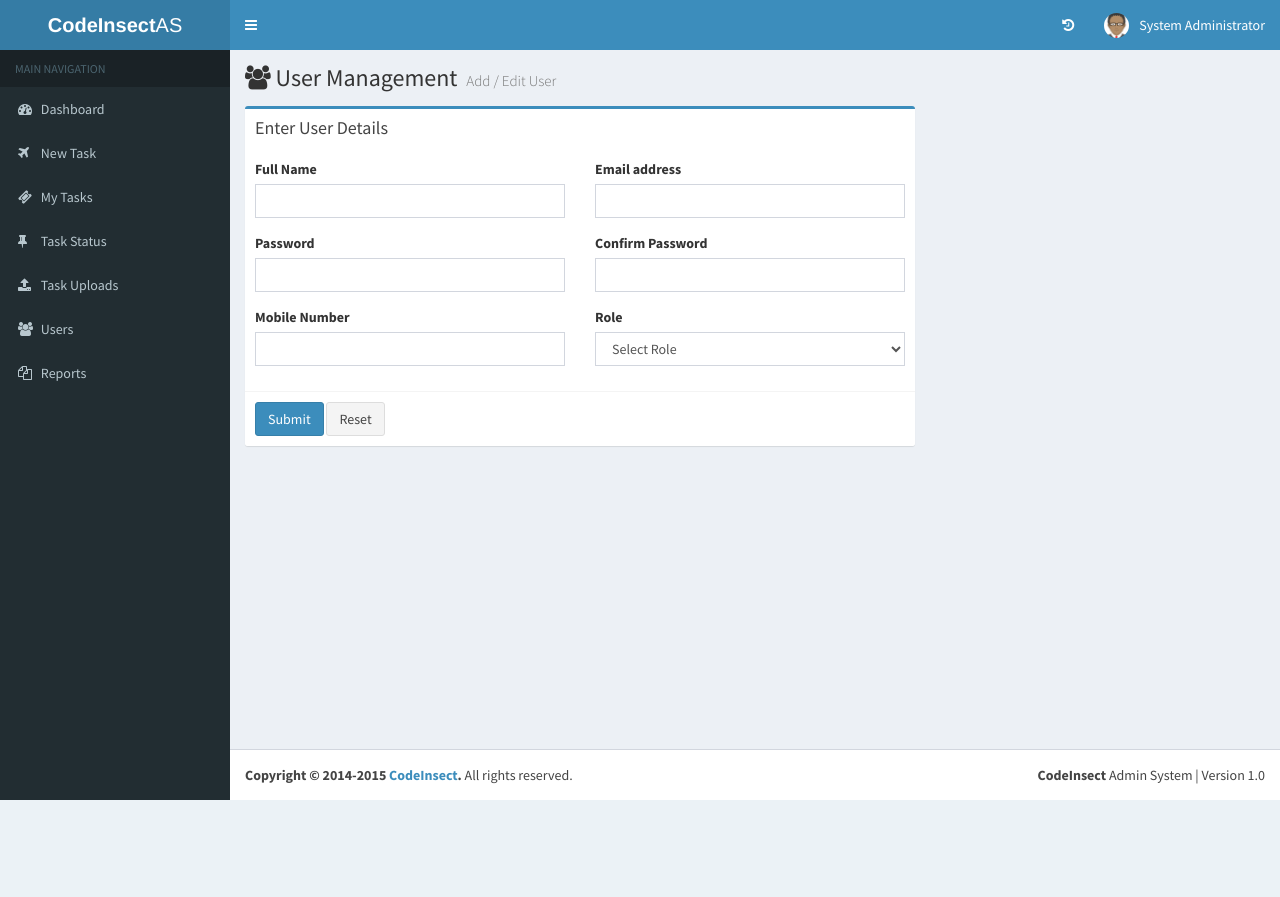
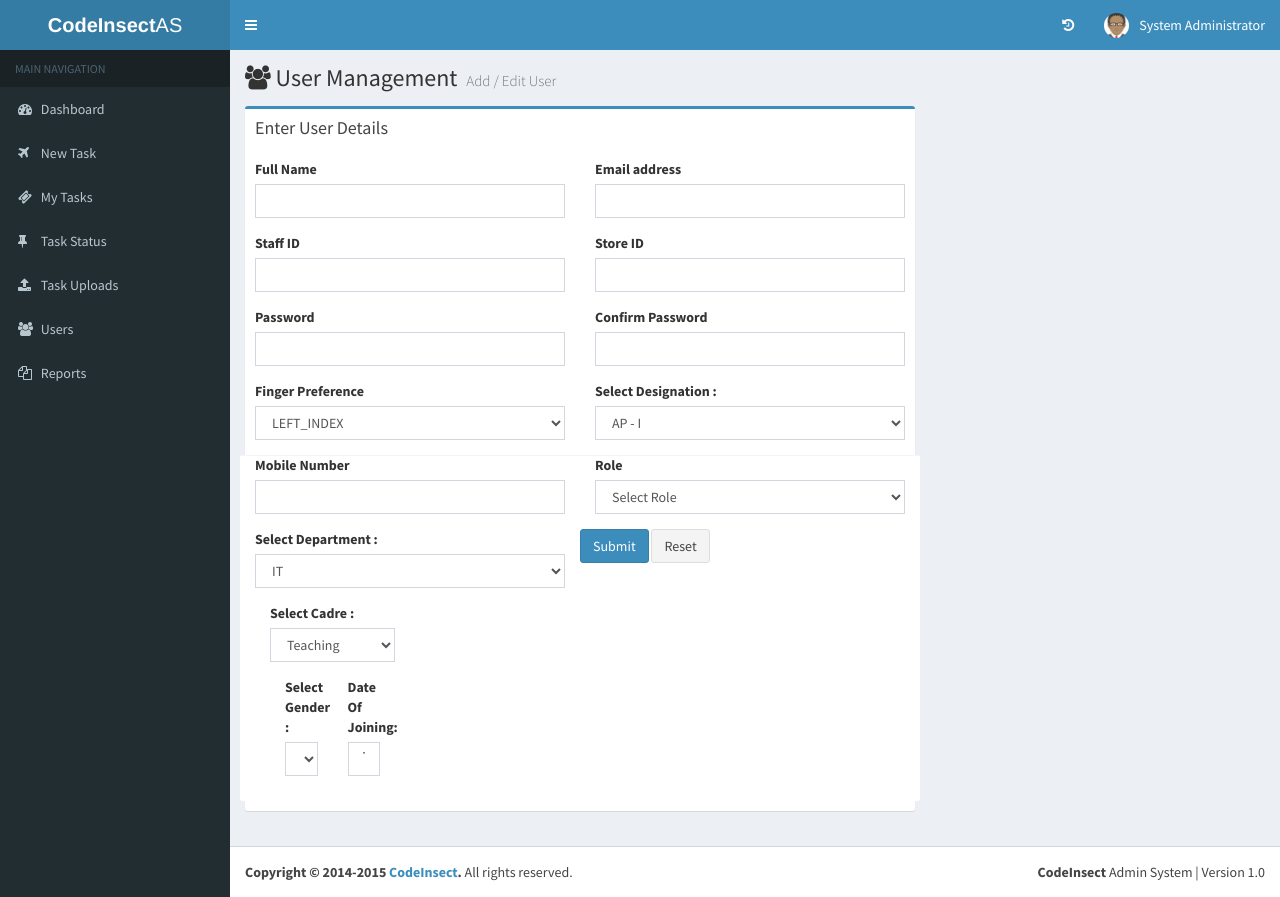
Before and after one commit to tsyogesh40/Humanrex_CodeIgniter, a CodeIgniter app: page /database/addNewUser in a window 1280 px wide. Before the commit the page ends 800 px from the top, so only its background shows below. Run offline with CodeIgniter, Linux system fonts and the light colour scheme; a user stored in the database is signed in; data comes from the database, SQL or seed files in the repository.

Commit message:
Registration form - Admin panel under work

```diff
--- a/application/controllers/Login.php
+++ b/application/controllers/Login.php
@@ -70,6 +70,7 @@ class Login extends CI_Controller
                 $lastLogin = $this->login_model->lastLoginInfo($result->userId);
 
                 $sessionArray = array('userId'=>$result->userId,
+                                      'staff_id'=>$result->staff_id,
                                         'role'=>$result->roleId,
                                         'roleText'=>$result->role,
                                         'name'=>$result->name,
@@ -84,6 +85,7 @@ class Login extends CI_Controller
                 $loginInfo = array("userId"=>$result->userId, "sessionData" => json_encode($sessionArray), "machineIp"=>$_SERVER['REMOTE_ADDR'], "userAgent"=>getBrowserAgent(), "agentString"=>$this->agent->agent_string(), "platform"=>$this->agent->platform());
 
                 $this->login_model->lastLogin($loginInfo);
+
 
                 redirect('/dashboard');
             }
--- a/application/controllers/User.php
+++ b/application/controllers/User.php
@@ -20,7 +20,7 @@ class User extends BaseController
      */
     public function index()
     {
-        $this->global['pageTitle'] = 'CodeInsect : Dashboard';
+        $this->global['pageTitle'] = 'HumanRex: Dashboard';
 
         $this->loadViews("dashboard", $this->global, NULL , NULL);
     }
@@ -67,7 +67,7 @@ class User extends BaseController
             $this->load->model('user_model');
             $data['roles'] = $this->user_model->getUserRoles();
 
-            $this->global['pageTitle'] = 'CodeInsect : Add New User';
+            $this->global['pageTitle'] = 'HumanRex : Add New User';
 
             $this->loadViews("addNew", $this->global, $data, NULL);
         }
--- a/application/models/Login_model.php
+++ b/application/models/Login_model.php
@@ -10,7 +10,7 @@ class Login_model extends CI_Model
      */
     function loginMe($email, $password)
     {
-        $this->db->select('BaseTbl.userId, BaseTbl.password, BaseTbl.name, BaseTbl.roleId, Roles.role');
+        $this->db->select('BaseTbl.userId,BaseTbl.staff_id, BaseTbl.password, BaseTbl.name, BaseTbl.roleId, Roles.role');
         $this->db->from('tbl_users as BaseTbl');
         $this->db->join('tbl_roles as Roles','Roles.roleId = BaseTbl.roleId');
         $this->db->where('BaseTbl.email', $email);
--- a/application/views/addNew.php
+++ b/application/views/addNew.php
@@ -13,7 +13,6 @@
             <!-- left column -->
             <div class="col-md-8">
               <!-- general form elements -->
-
 
 
                 <div class="box box-primary">
@@ -32,12 +31,28 @@
                                     </div>
 
                                 </div>
+
+
                                 <div class="col-md-6">
                                     <div class="form-group">
                                         <label for="email">Email address</label>
                                         <input type="text" class="form-control required email" id="email" value="<?php echo set_value('email'); ?>" name="email" maxlength="128">
                                     </div>
                                 </div>
+                                <div class="col-md-6">
+                                    <div class="form-group">
+                                        <label for="staff_id">Staff ID</label>
+                                        <input type="text" class="form-control required" id="staff_id" value="<?php echo set_value('staff_id'); ?>" name="staff_id" maxlength="15">
+                                    </div>
+                                </div>
+
+                                <div class="col-md-6">
+                                    <div class="form-group">
+                                        <label for="store_id">Store ID</label>
+                                        <input type="text" class="form-control required" id="store_id" value="<?php echo set_value('store_id'); ?>" name="store_id" maxlength="5">
+                                    </div>
+                                </div>
+
                             </div>
                             <div class="row">
                                 <div class="col-md-6">
@@ -52,7 +67,36 @@
                                         <input type="password" class="form-control required equalTo" id="cpassword" name="cpassword" maxlength="20">
                                     </div>
                                 </div>
+
+                                <div class="col-md-6">
+                                    <div class="form-group">
+                                        <label for="finger_preference">Finger Preference</label>
+
+                                              <select class="form-control" name="finger_preference">
+                                                    <option value="LI">LEFT_INDEX</option>
+                                                    <option value="RI">RIGHT_INDEX</option>
+                                                    <option value="LT">LEFT_THUMB</option>
+                                                    <option value="RT">RIGHT_THUMB</option>
+                                                    <option value="LM">LEFT_MID</option>
+                                                    <option value="RM">RIGHT_MID</option>
+                                              </select>
+                                    </div>
+                                </div>
+
+                                    <div class="col-md-6">
+                                        <div class="form-group">
+                                            <label for="desg">Select Designation :</label>
+                                                  <select class="form-control" name="desg">
+                                                        <option value="AP-I">AP - I</option>
+                                                        <option value="AP-II">AP- II</option>
+                                                        <option value="AP-III">AP - III</option>
+                                                        <option value="TA">TA</option>
+
+                                                  </select>
+                                        </div>
+                                </div>
                             </div>
+
                             <div class="row">
                                 <div class="col-md-6">
                                     <div class="form-group">
@@ -79,6 +123,46 @@
                                         </select>
                                     </div>
                                 </div>
+
+                                <div class="col-md-6">
+                                    <div class="form-group">
+                                        <label for="dept">Select Department :</label>
+                                              <select class="form-control" name="dept">
+                                                    <option value="IT">IT</option>
+                                                    <option value="CSE">CSE</option>
+                                                    <option value="ECE">ECE</option>
+                                                    <option value="EEE">EEE</option>
+                                                    <option value="MECH">MECH</option>
+                                                    <option value="CIVIL">CIVIL</option>
+                                              </select>
+                                    </div>
+
+                                    <div class="col-md-6">
+                                        <div class="form-group">
+                                            <label for="cadre">Select Cadre :</label>
+                                                  <select class="form-control" name="cadre">
+                                                        <option value="T">Teaching</option>
+                                                        <option value="NT">Non- Teaching</option>
+                                                  </select>
+                                        </div>
+
+                                      <div class="col-md-6">
+                                        <div class="form-group">
+                                            <label for="gender">Select Gender :</label>
+                                                  <select class="form-control" name="gender">
+                                                        <option value="M">Male</option>
+                                                        <option value="F">Female</option>
+                                                  </select>
+                                        </div>
+                                      </div>
+
+                                    <div class="col-md-6">
+                                      <div class="form-group">
+                                            <label for="doj">Date Of Joining:</label>
+                                            <input type="date" class="form-control" placeholder="DOJ" id="doj" name="doj">
+                                        </div>
+                                    </div>
+
                             </div>
                         </div><!-- /.box-body -->
 
```
